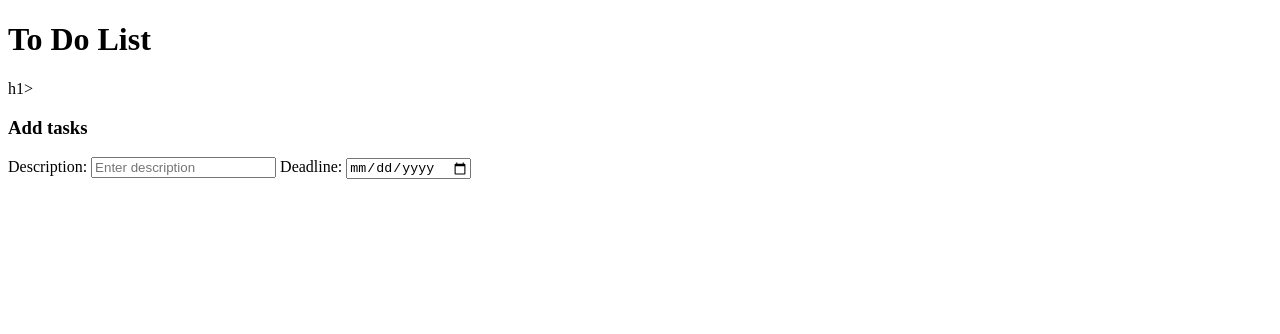
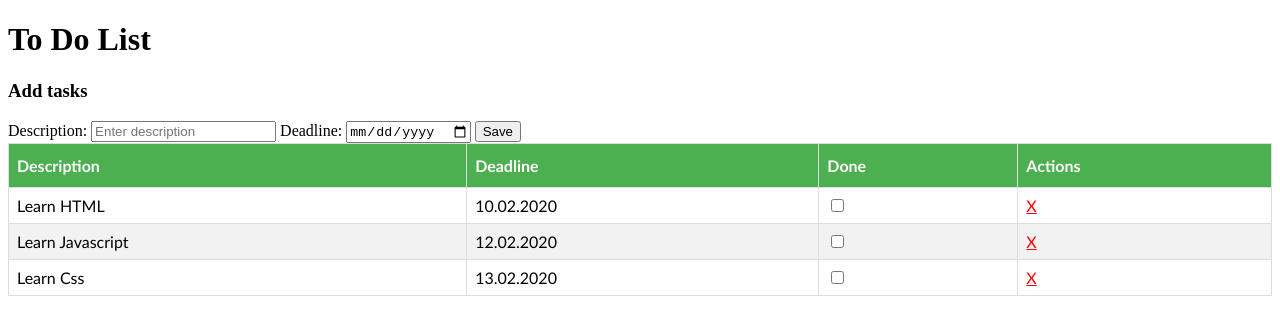
Before and after one commit to SergiuTrif/to-do-list-web-interface, a plain HTML site: page index.html in a window 1280 px wide. Drawn offline with Linux system fonts and the light colour scheme.

Commit message:
added tasks table with styling

```diff
--- /dev/null
+++ b/css/style.css
@@ -0,0 +1,26 @@
+#task-table {
+    font-family: "Trebuchet MS", Arial, Helvetica, sans-serif;
+    border-collapse: collapse;
+    width: 100%;
+}
+
+#task-table td, #task-table th {
+    border: 1px solid #ddd;
+    padding: 8px;
+}
+
+#task-table tr:nth-child(even){background-color: #f2f2f2;}
+
+#task-table tr:hover {background-color: #ddd;}
+
+#task-table th {
+    padding-top: 12px;
+    padding-bottom: 12px;
+    text-align: left;
+    background-color: #4CAF50;
+    color: white;
+}
+
+.delete-task {
+    color: red;
+}
--- a/index.html
+++ b/index.html
@@ -3,20 +3,61 @@
 <head>
     <meta charset="UTF-8">
     <title>To Do List</title>
+
+    <link type="text/css" rel="stylesheet" href="css/style.css">
 </head>
 <body>
 
-<h1>To Do List </h1>h1>
-
-<h3>Add tasks </h3>
-<form id="new-task-form">
+<h1>To Do List </h1>
+<div id="add-task">
+  <h3>Add tasks </h3>
+  <form id="new-task-form">
     <label for="description-field">Description: </label>
     <input type="text" id="description-field" placeholder="Enter description"/>
 
     <label for="deadline-field">Deadline: </label>
     <input type="date" id="deadline-field"/>
+    <input type="submit" value="Save" />
+  </form>
+</div>
 
-</form>
+<div>
+    <table id="task-table">
+        <thead>
+         <tr>
+            <th>Description</th>
+            <th>Deadline</th>
+            <th>Done</th>
+            <th>Actions</th>
+         </tr>
+        </thead>
+
+        <tbody>
+        <tr>
+            <td>Learn HTML</td>
+            <td>10.02.2020</td>
+            <td><input type="checkbox" data-id=1 class="mark-done"/></td>
+            <td><a href="#" data-id=1 class="delete-task">X</a> </td>
+        </tr>
+
+        <tr>
+            <td>Learn Javascript</td>
+            <td>12.02.2020</td>
+            <td><input type="checkbox" data-id=1 class="mark-done"/></td>
+            <td><a href="#" data-id=1 class="delete-task">X</a> </td>
+        </tr>
+
+        <tr>
+            <td>Learn Css</td>
+            <td>13.02.2020</td>
+            <td><input type="checkbox" data-id=1 class="mark-done"/></td>
+            <td><a href="#" data-id=1 class="delete-task">X</a> </td>
+        </tr>
+
+        </tbody>
+    </table>
+</div>
+
 
 </body>
 </html>
```
